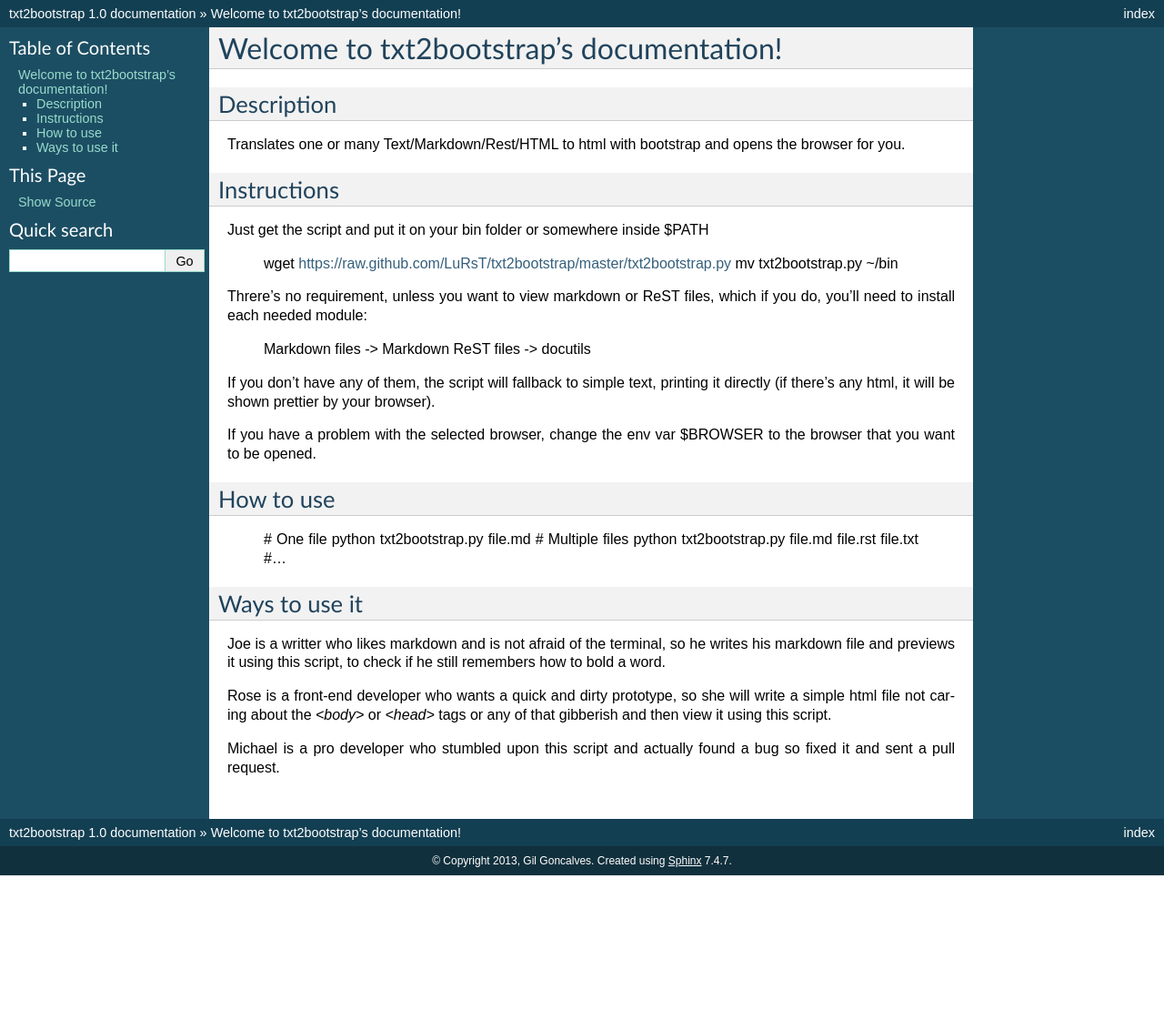
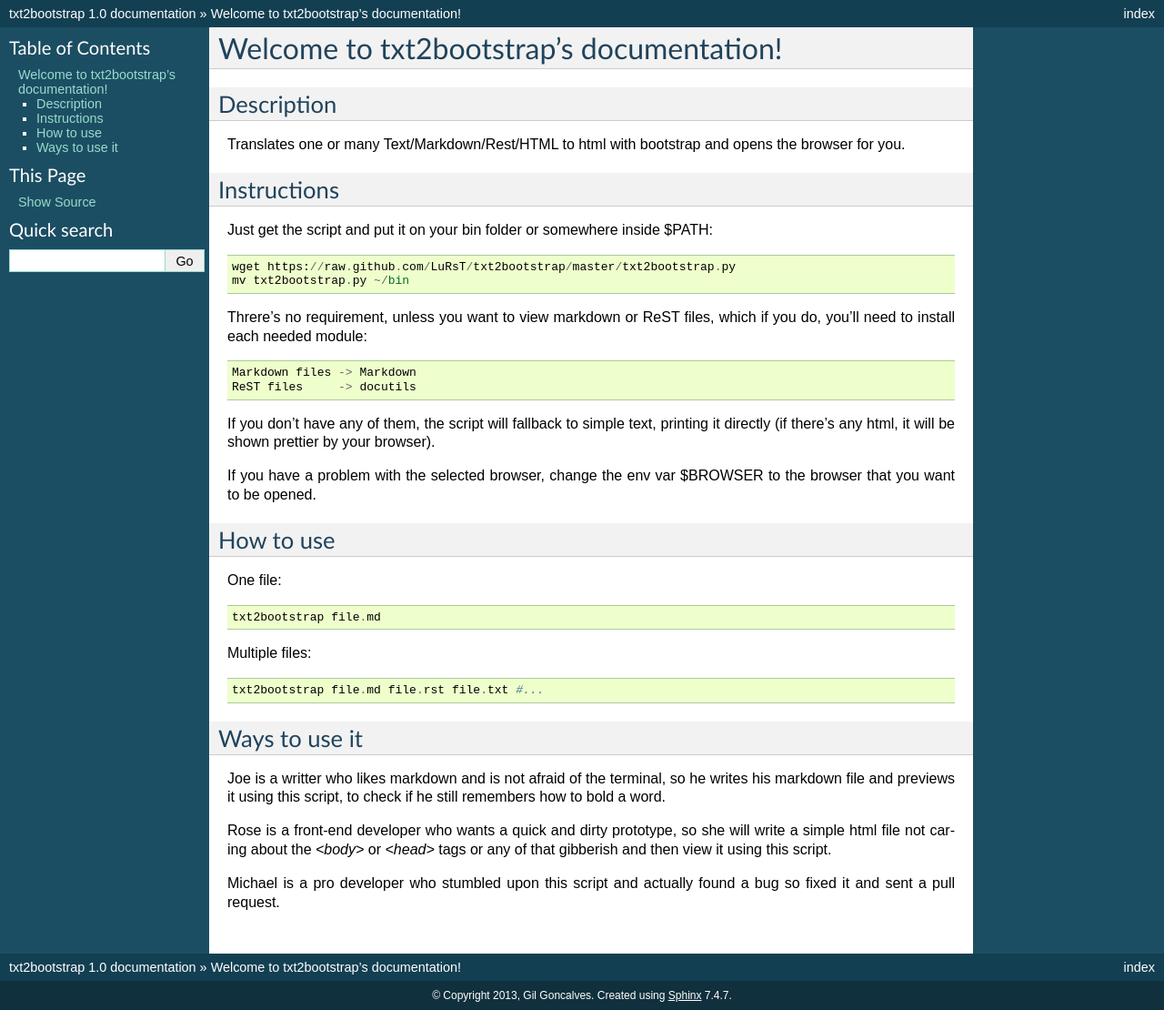
Before and after one commit to LuRsT/txt2bootstrap, a Sphinx documentation site: the page built from docs/index.rst, in a window 1280 px wide. Shown: the whole page at 91% size. Built offline with Sphinx 7.4.7, drawn with Linux system fonts in a browser that asks for light colours; before the commit the page ends 962 px from its top, so only the background shows below that.

Commit message:
Updated documentation

```diff
--- a/docs/index.rst
+++ b/docs/index.rst
@@ -10,13 +10,13 @@
 Instructions
 ------------
 
-Just get the script and put it on your bin folder or somewhere inside $PATH
+Just get the script and put it on your bin folder or somewhere inside $PATH::
 
     wget https://raw.github.com/LuRsT/txt2bootstrap/master/txt2bootstrap.py
     mv txt2bootstrap.py ~/bin
 
 Threre's no requirement, unless you want to view markdown or ReST files,
-which if you do, you'll need to install each needed module:
+which if you do, you'll need to install each needed module::
 
     Markdown files -> Markdown
     ReST files     -> docutils
@@ -31,10 +31,13 @@
 How to use
 ----------
 
-    # One file
-    python txt2bootstrap.py file.md
-    # Multiple files
-    python txt2bootstrap.py file.md file.rst file.txt #...
+One file::
+
+    txt2bootstrap file.md
+
+Multiple files::
+
+    txt2bootstrap file.md file.rst file.txt #...
 
 Ways to use it
 --------------
```
Also changed, not shown: README.rst (+9 -6 lines), 5 other files.
